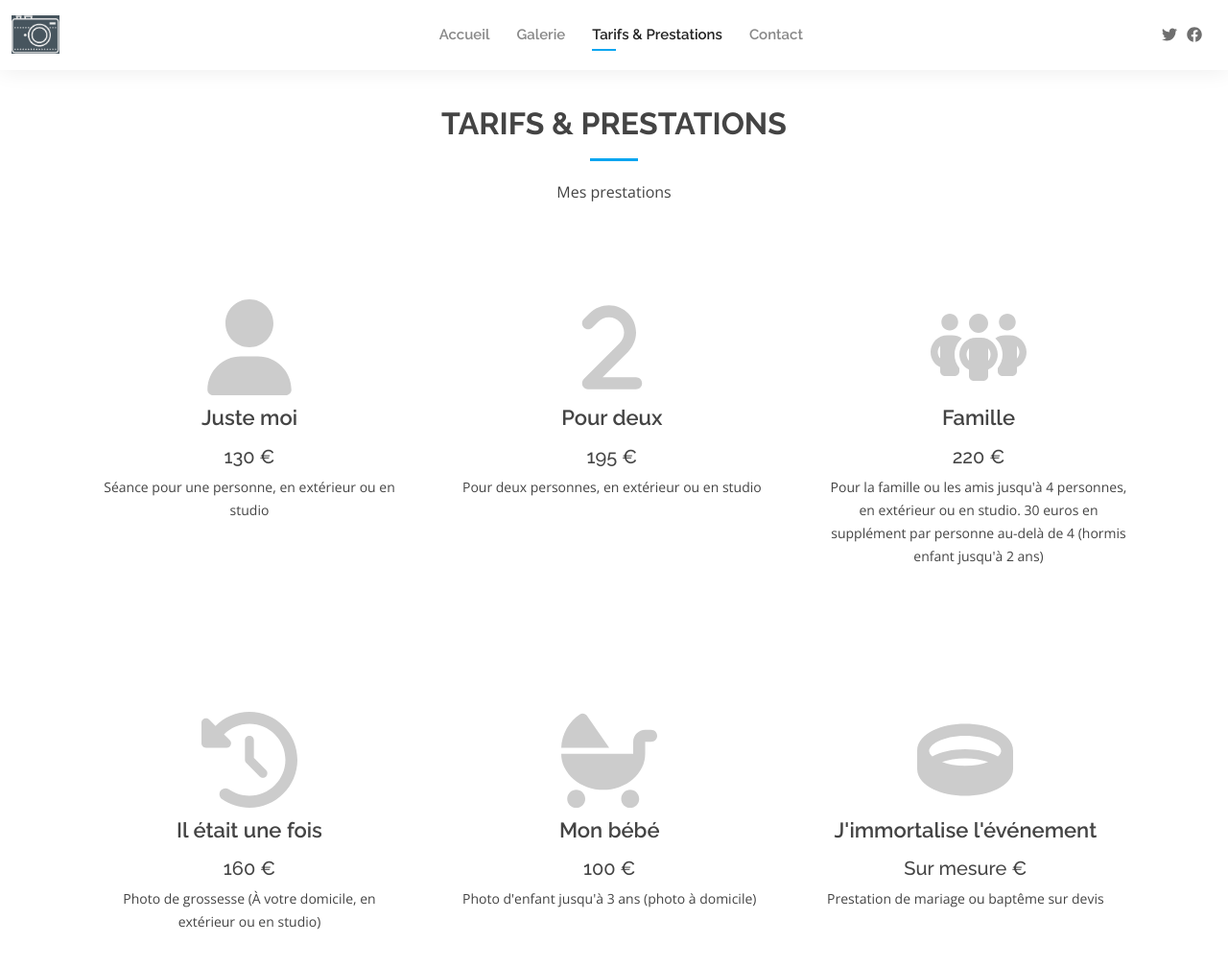
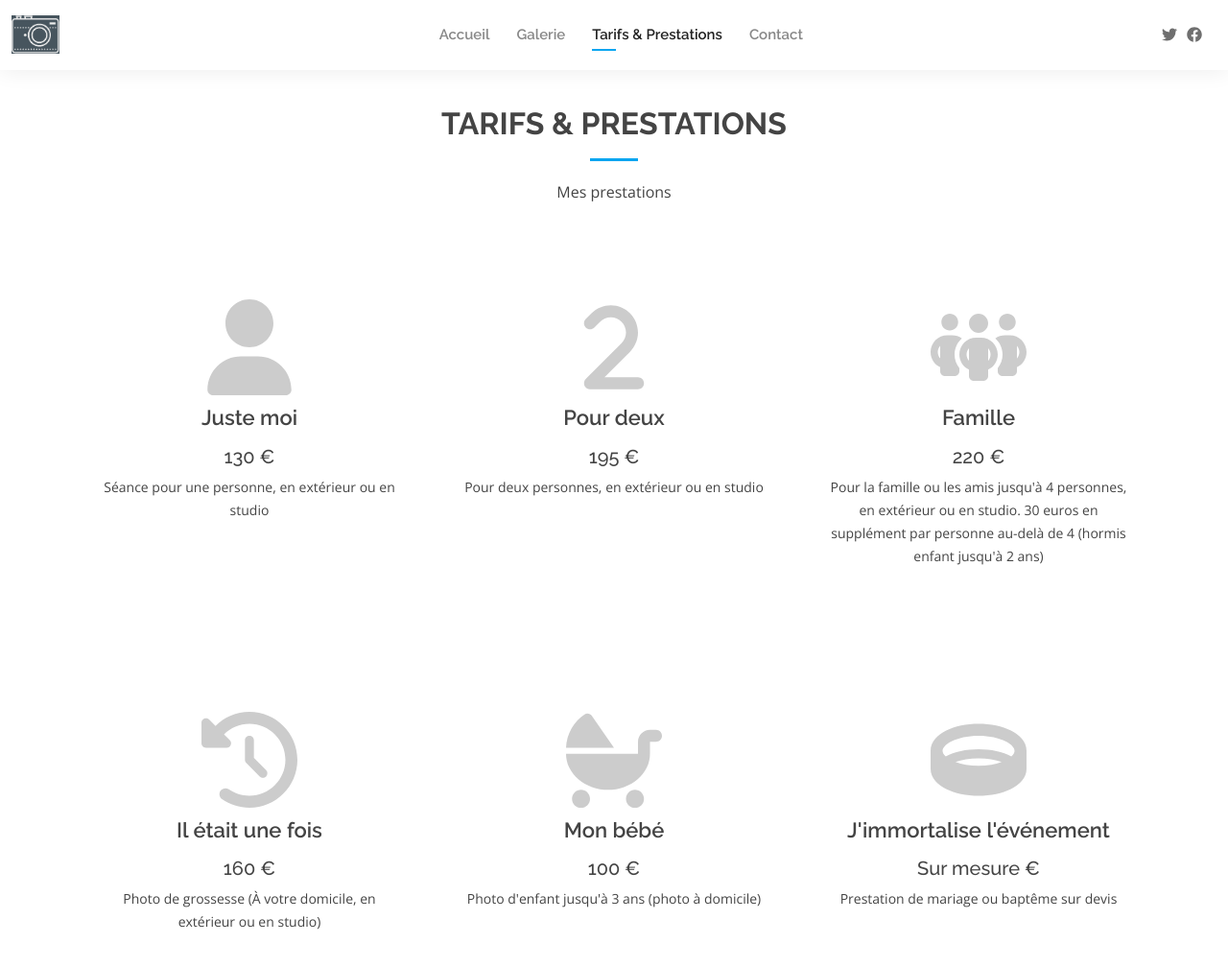
Before and after one commit to fabienjaegle/charles-cantin-studi, a Jekyll site: the page built from prestations.html, in a window 1280 px wide and 1113 px high. Shown: the top 1008 px of the window at 96% size. Built offline with Jekyll 4.4.1, drawn with Linux system fonts in a browser that asks for light colours; nearby versions of some CDN libraries.

Commit message:
Fix prestations

```diff
--- a/prestations.html
+++ b/prestations.html
@@ -14,7 +14,7 @@ layout: default
 
       <div class="row">
         {% for prestation in site.data.prestations %}
-        <div class="col-lg-4 col-md-6 d-flex align-items-stretch" data-aos="zoom-in" data-aos-delay="100">
+        <div class="col-lg-4 col-md-6 align-items-stretch" data-aos="zoom-in" data-aos-delay="100">
           <div class="icon-box">
             <div class="icon">
               <i class="fa-solid fa-{{prestation.icon}}"></i>
```
Also changed, not shown: README.md.
